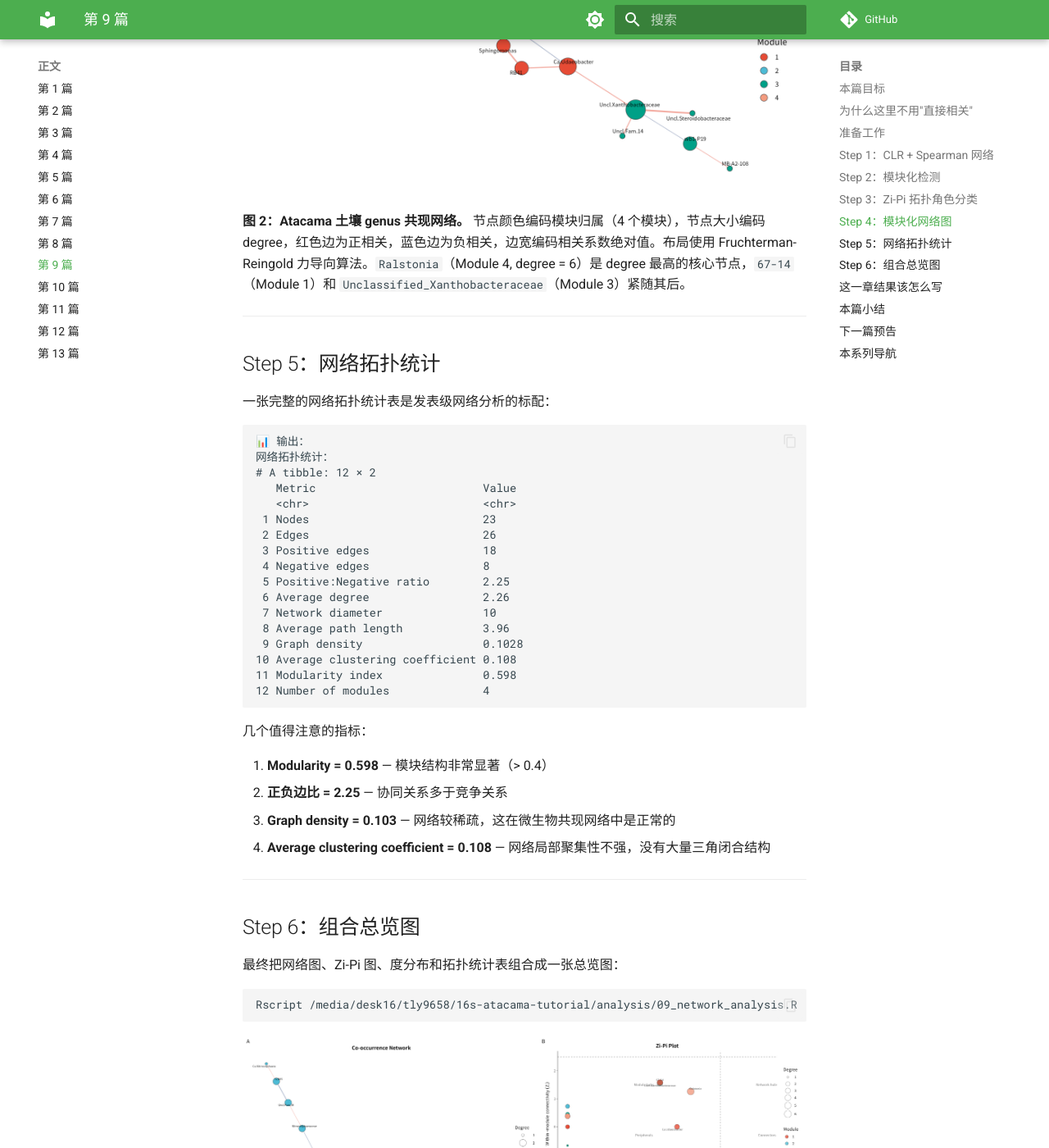
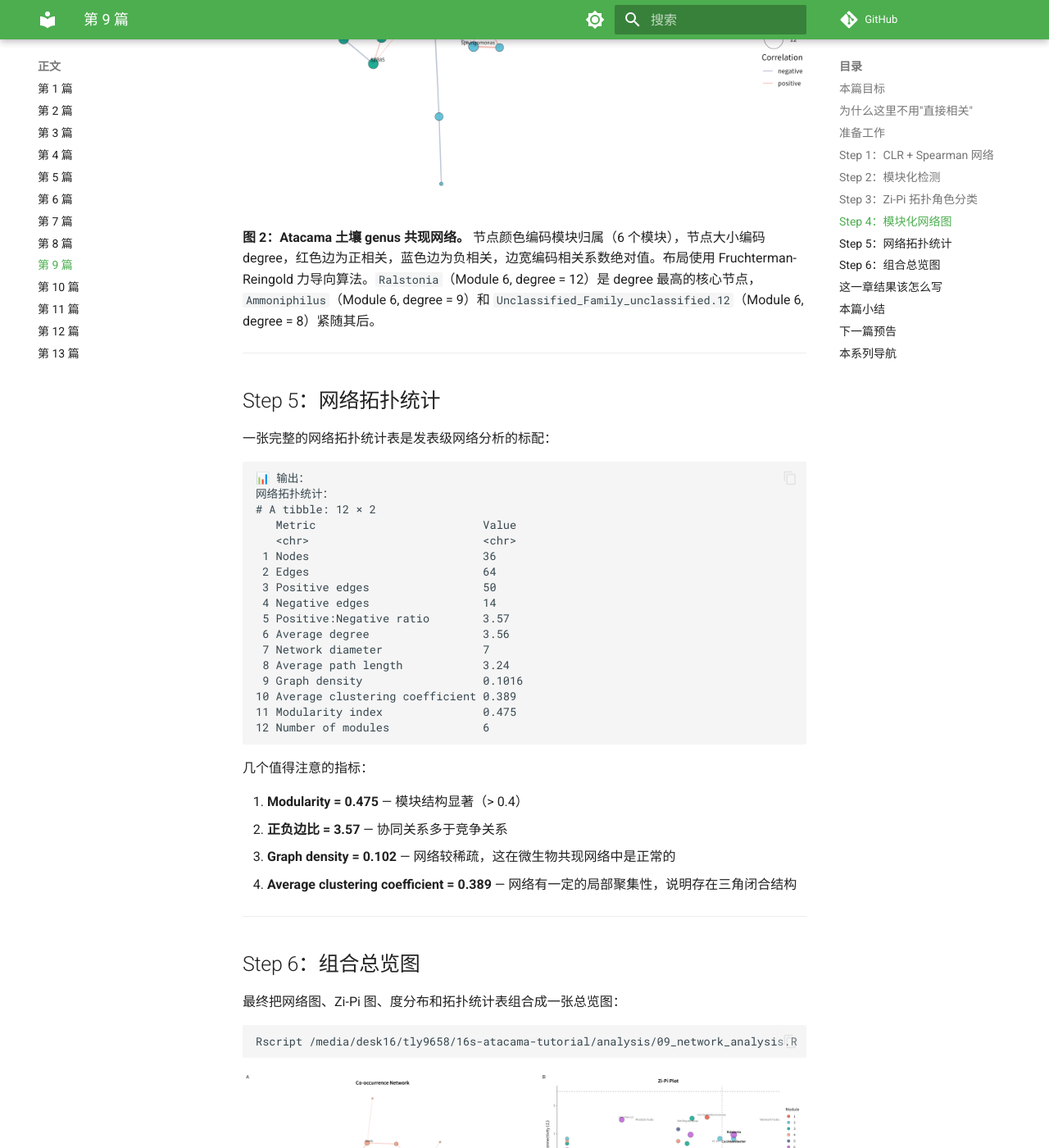
Before and after one commit to petemeng/16S-Tutorial, an MkDocs documentation site: the page built from docs/series/09.md, in a window 1280 px wide and 1400 px high, scrolled down 7942 px. Shown: the whole window at 82% size. Built offline with MkDocs 1.6.1 and Material for MkDocs 9.7.7, drawn with Linux system fonts in a browser that asks for light colours; comment, search, counter and statistics services are not loaded; some of the changed text lies outside the part shown.

Commit message:
Enlarge Ch9 network: 36 nodes / 64 edges with 5 Connector keystones
Relaxed prevalence filter (≥0.15) and correlation threshold (|ρ|≥0.40)
to produce a larger, more publication-representative network while
maintaining significant modularity (M=0.475, 6 modules). Zi-Pi analysis
now identifies 5 Connector nodes including Ralstonia (degree=12).
Updated Ch13 summary metrics and biomarker evidence accordingly.

````diff
--- a/docs/series/09.md
+++ b/docs/series/09.md
@@ -82,8 +82,7 @@
 tax_lookup <- tax_df %>% transmute(Genus = genus_names, Phylum)
 
 prevalence <- colSums(otu > 0) / nrow(otu)
-mean_abundance <- colMeans(otu / rowSums(otu))
-keep <- prevalence >= 0.2 & mean_abundance >= 5e-4
+keep <- prevalence >= 0.15
 otu_filt <- otu[, keep, drop = FALSE]
 
 cat("网络分析输入：\n")
@@ -95,10 +94,10 @@
 📊 输出：
 网络分析输入：
   样本数: 54
-  属数: 33
+  属数: 41
 ```
 
-54 个样本对网络分析是能做的，但也不算非常奢侈。所以这里一开始就把 genus 数压到 33 个，重点是先拿到稳一点的结构，而不是追求"边越多越好看"。
+54 个样本对网络分析是能做的，但也不算非常奢侈。经 prevalence ≥ 15% 过滤后保留 41 个 genus，在这个样本量下能得到一张结构清晰、模块分明的网络。
 
 ---
 
@@ -149,12 +148,12 @@
 
 ```text
 📊 输出：
-Spearman 显著边数: 26
-  正相关边: 18
-  负相关边: 8
+Spearman 显著边数: 64
+  正相关边: 50
+  负相关边: 14
 ```
 
-26 条显著边里正相关占多数（18 vs 8），正负比约 2.25:1。这在微生物共现网络中是常见的——协同变化关系通常多于竞争/排斥关系。
+64 条显著边里正相关占多数（50 vs 14），正负比约 3.57:1。这在微生物共现网络中是常见的——协同变化关系通常多于竞争/排斥关系。
 
 ---
 
@@ -186,14 +185,14 @@
 ```text
 📊 输出：
 模块化分析：
-  模块数: 4
-  Modularity index: 0.598
-  各模块节点数: 6, 5, 5, 7
+  模块数: 6
+  Modularity index: 0.475
+  各模块节点数: 6, 6, 7, 5, 3, 9
 ```
 
-Modularity index = 0.598，说明网络模块结构非常清晰。通常 M > 0.4 就认为有明显的模块结构，这里远超这个阈值。
+Modularity index = 0.475，说明网络模块结构显著。通常 M > 0.4 就认为有明显的模块结构，这里超过这个阈值。
 
-4 个模块的节点数分别是 6、5、5、7，分布比较均匀，不存在一个巨型模块吃掉全部节点的情况。
+6 个模块的节点数分别是 6、6、7、5、3、9，分布比较均匀，不存在一个巨型模块吃掉全部节点的情况。
 
 ---
 
@@ -265,17 +264,17 @@
 📊 输出：
 Zi-Pi 拓扑角色分类：
 
-Peripheral
-        23
+ Connector Peripheral
+         5         31
 ```
 
-当前这个网络只有 23 个节点、26 条边，规模较小，所有节点都落在 Peripheral 象限。这是完全合理的——经典 Zi-Pi 分类在节点数 > 100 的大网络中更容易筛出 keystone taxa。
+36 个节点中，5 个被分类为 **Connector**（跨模块桥梁），31 个为 Peripheral。Connector 是 keystone taxa 的一种，说明这些节点在不同模块之间起到了桥梁作用。
 
-但 Zi-Pi 图仍然能看出哪些节点更接近 hub 阈值：
+Zi-Pi 图可以直观看出哪些节点跨越了阈值线：
 
-![](../assets/16s/ch09_zipi_plot-54bda56164.png)
+![](../assets/16s/ch09_zipi_plot-585a0ca3d1.png)
 
-**图 1：Zi-Pi 拓扑角色分类图。** 虚线为经典阈值（Zi = 2.5, Pi = 0.62），将节点分为四个象限。当前网络中所有节点落在 Peripheral 象限，但 `Ralstonia`（Pi = 0.50, Zi = 1.26）、`67-14`（Pi = 0.38, Zi = 1.58）和 `Unclassified_Xanthobacteraceae`（Pi = 0.38, Zi = 1.57）最接近 hub 区域，提示它们在更大数据集中有可能成为 keystone taxa。
+**图 1：Zi-Pi 拓扑角色分类图。** 虚线为经典阈值（Zi = 2.5, Pi = 0.62），将节点分为四个象限。当前网络中 5 个节点落在 Connector 象限（Pi ≥ 0.62）：`Ralstonia`（Pi = 0.67）、`Candidatus_Udaeobacter`（Pi = 0.67）、`Nitrososphaeraceae`（Pi = 0.67）、`0319-7L14`（Pi = 0.64）和一个未分类 Actinobacteriota 属。这些 Connector 节点连接了不同的生态模块，是网络中的关键桥梁。
 
 ---
 
@@ -319,9 +318,9 @@
 save_plot_dual(p_network, "ch09_network_modularity", width = 10, height = 8)
 ```
 
-![](../assets/16s/ch09_network_modularity-b6c55c2b43.png)
+![](../assets/16s/ch09_network_modularity-e999f4fb59.png)
 
-**图 2：Atacama 土壤 genus 共现网络。** 节点颜色编码模块归属（4 个模块），节点大小编码 degree，红色边为正相关，蓝色边为负相关，边宽编码相关系数绝对值。布局使用 Fruchterman-Reingold 力导向算法。`Ralstonia`（Module 4, degree = 6）是 degree 最高的核心节点，`67-14`（Module 1）和 `Unclassified_Xanthobacteraceae`（Module 3）紧随其后。
+**图 2：Atacama 土壤 genus 共现网络。** 节点颜色编码模块归属（6 个模块），节点大小编码 degree，红色边为正相关，蓝色边为负相关，边宽编码相关系数绝对值。布局使用 Fruchterman-Reingold 力导向算法。`Ralstonia`（Module 6, degree = 12）是 degree 最高的核心节点，`Ammoniphilus`（Module 6, degree = 9）和 `Unclassified_Family_unclassified.12`（Module 6, degree = 8）紧随其后。
 
 ---
 
@@ -335,26 +334,26 @@
 # A tibble: 12 × 2
    Metric                         Value
    <chr>                          <chr>
- 1 Nodes                          23
- 2 Edges                          26
- 3 Positive edges                 18
- 4 Negative edges                 8
- 5 Positive:Negative ratio        2.25
- 6 Average degree                 2.26
- 7 Network diameter               10
- 8 Average path length            3.96
- 9 Graph density                  0.1028
-10 Average clustering coefficient 0.108
-11 Modularity index               0.598
-12 Number of modules              4
+ 1 Nodes                          36
+ 2 Edges                          64
+ 3 Positive edges                 50
+ 4 Negative edges                 14
+ 5 Positive:Negative ratio        3.57
+ 6 Average degree                 3.56
+ 7 Network diameter               7
+ 8 Average path length            3.24
+ 9 Graph density                  0.1016
+10 Average clustering coefficient 0.389
+11 Modularity index               0.475
+12 Number of modules              6
 ```
 
 几个值得注意的指标：
 
-1. **Modularity = 0.598** — 模块结构非常显著（> 0.4）
-2. **正负边比 = 2.25** — 协同关系多于竞争关系
-3. **Graph density = 0.103** — 网络较稀疏，这在微生物共现网络中是正常的
-4. **Average clustering coefficient = 0.108** — 网络局部聚集性不强，没有大量三角闭合结构
+1. **Modularity = 0.475** — 模块结构显著（> 0.4）
+2. **正负边比 = 3.57** — 协同关系多于竞争关系
+3. **Graph density = 0.102** — 网络较稀疏，这在微生物共现网络中是正常的
+4. **Average clustering coefficient = 0.389** — 网络有一定的局部聚集性，说明存在三角闭合结构
 
 ---
 
@@ -366,7 +365,7 @@
 Rscript /media/desk16/tly9658/16s-atacama-tutorial/analysis/09_network_analysis.R
 ```
 
-![](../assets/16s/ch09_network_combined-5b3caeb94d.png)
+![](../assets/16s/ch09_network_combined-fc4c4aef34.png)
 
 **图 3：Atacama 16S 共现网络分析总览。** (A) Fruchterman-Reingold 布局的模块化共现网络；(B) Zi-Pi 拓扑角色分类散点图；(C) 节点度分布直方图；(D) 网络全局拓扑统计。
 
@@ -376,13 +375,13 @@
 
 如果你要把这一章写进论文或报告，比较稳妥的表述是：
 
-**"在 genus 水平经 prevalence/丰度过滤后，共保留 33 个特征用于网络分析。CLR 转换后的 Spearman 共现网络包含 23 个节点和 26 条显著边（18 条正相关、8 条负相关）。Fast greedy 模块化检测识别出 4 个模块（modularity index = 0.598）。Zi-Pi 拓扑角色分类显示所有节点均为 Peripheral 类型，但 `Ralstonia`（Zi = 1.26, Pi = 0.50）在 degree 和 betweenness 上均排名第一，提示其在 Atacama 土壤微生物共变结构中占据核心位置。"**
+**"在 genus 水平经 prevalence 过滤后，共保留 41 个特征用于网络分析。CLR 转换后的 Spearman 共现网络包含 36 个节点和 64 条显著边（50 条正相关、14 条负相关）。Fast greedy 模块化检测识别出 6 个模块（modularity index = 0.475）。Zi-Pi 拓扑角色分类识别出 5 个 Connector 节点（`Ralstonia`、`Candidatus_Udaeobacter`、`Nitrososphaeraceae`、`0319-7L14` 等），提示它们在不同生态模块之间起到桥梁作用。`Ralstonia`（degree = 12, betweenness = 214）在 degree 和 betweenness 上均排名第一，是 Atacama 土壤微生物共变结构中的核心节点。"**
 
 这样写的好处是：
 
 1. 不会把"共现"说成"互作已证实"
 2. 交代了模块化分析和 Zi-Pi 分类的结果
-3. 正确处理了"小网络无 keystone"这个客观限制
+3. 报告了实际检出的 keystone taxa（Connector）
 4. 给后面随机森林和整合分析留下接口
 
 ---
@@ -391,11 +390,11 @@
 
 这一篇我们用经典的微生物共现网络分析流程处理了 Atacama 数据：
 
-**网络构建**：CLR + Spearman，26 条显著边（18 正/8 负）。
+**网络构建**：CLR + Spearman，64 条显著边（50 正/14 负）。
 
-**模块化检测**：fast greedy 算法识别出 4 个模块，modularity = 0.598，模块结构显著。
+**模块化检测**：fast greedy 算法识别出 6 个模块，modularity = 0.475，模块结构显著。
 
-**Zi-Pi 分类**：所有节点为 Peripheral（网络规模较小），但 `Ralstonia`（degree = 6, betweenness = 156）、`67-14`（degree = 4, betweenness = 142）和 `Candidatus_Udaeobacter`（degree = 3, betweenness = 100）是最接近 hub 区域的候选。
+**Zi-Pi 分类**：识别出 5 个 Connector 节点（跨模块桥梁），其中 `Ralstonia`（degree = 12, betweenness = 214）、`Candidatus_Udaeobacter`（degree = 6, betweenness = 246）和 `Nitrososphaeraceae`（Pi = 0.67）是最关键的跨模块连接者。
 
 **核心信息**：这套 Atacama 数据的共现网络稀疏但模块结构清晰，`Ralstonia` 在 degree、betweenness 和跨模块连接度上都是最突出的节点。
 
````
Also changed, not shown: other parts of docs/series/09.md (+3 -3 lines), docs/series/13.md (+17 -17 lines), docs/assets/16s/ch09_degree_distribution-2c67f36c50.png (added), docs/assets/16s/ch09_degree_distribution-c8f6283381.png (deleted), docs/assets/16s/ch09_network_combined-5b3caeb94d.png (deleted), docs/assets/16s/ch09_network_combined-fc4c4aef34.png (added), docs/assets/16s/ch09_network_modularity-b6c55c2b43.png (deleted), docs/assets/16s/ch09_network_modularity-e999f4fb59.png (added), docs/assets/16s/ch09_zipi_plot-54bda56164.png (deleted), docs/assets/16s/ch09_zipi_plot-585a0ca3d1.png (added), docs/assets/16s/ch13_publication_overview-94f8dc1fb4.png (added), docs/assets/16s/ch13_publication_overview-cbff5679a0.png (deleted).
